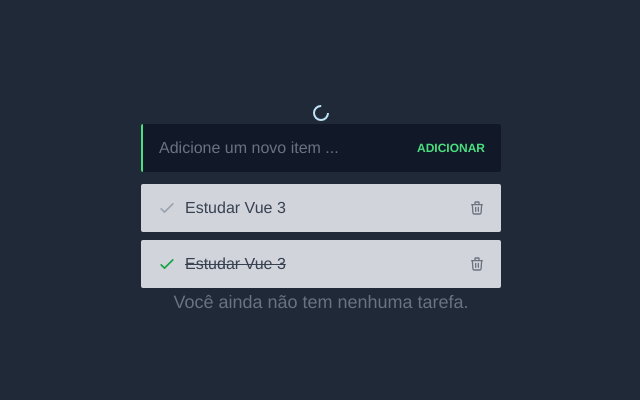
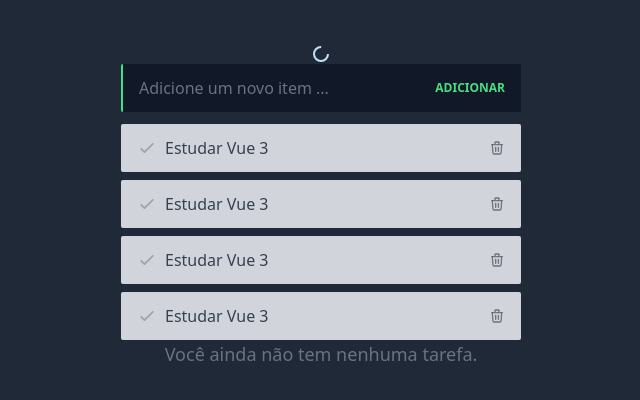
Before and after one commit to VictorDevRocha/Todo-List-Vue, a Vue app: page / in a window 1280 px wide. Shown: the top 400 px of the page, without its empty margins (319-959 px from the left). Built offline with nearby package versions, Linux system fonts and the light colour scheme.

Commit message:
Separação dos components do html, baixado a dependencia do Axios, Criado a API com json-server

```diff
--- a/package.json
+++ b/package.json
@@ -9,6 +9,7 @@
   },
   "dependencies": {
     "autoprefixer": "^10.4.11",
+    "axios": "^0.27.2",
     "core-js": "^3.8.3",
     "postcss": "^8.4.16",
     "tailwindcss": "^3.1.8",
--- a/src/App.vue
+++ b/src/App.vue
@@ -2,174 +2,25 @@
   <!-- Content -->
   <div class="px-3 py-10 md:px-10">
     <div class="w-full sm:w-1/2 lg:w-1/3 mx-auto">
-      <!-- Todo spinner -->
-      <div class="text-center">
-        <img
-          src="@/assets/img/spinner.svg"
-          alt=""
-          class="inline-block w-5 h-5"
-        />
-      </div>
-      <!--/ Todo spinner -->
+      <TodoSpinner />
 
-      <!-- Todo form -->
-      <form
-        class="flex items-center px-4 bg-gray-900 h-15 rounded-sm border-l-2 border-green-400 mb-3"
-      >
-        <input
-          placeholder="Adicione um novo item ..."
-          type="text"
-          class="bg-gray-900 placeholder-gray-500 text-gray-500 font-light focus:outline-none block w-full appearance-none leading-normal py-3 pr-3"
-        />
+      <TodoFormAdd />
 
-        <button
-          class="text-green-400 text-xs font-semibold focus:outline-none"
-          type="submit"
-        >
-          ADICIONAR
-        </button>
-      </form>
-      <!--/ Todo form -->
+      <TodoItems />
 
-      <!-- Todo items -->
-      <div class="space-y-2">
-        <div class="bg-gray-300 rounded-sm">
-          <div
-            class="flex items-center px-4 py-3 border-b border-gray-400 last:border-b-0"
-          >
-            <div class="flex items-center justify-center mr-2">
-              <button class="text-gray-400">
-                <svg
-                  class="w-5 h-5"
-                  fill="none"
-                  stroke="currentColor"
-                  viewBox="0 0 24 24"
-                  xmlns="http://www.w3.org/2000/svg"
-                >
-                  <path
-                    stroke-linecap="round"
-                    stroke-linejoin="round"
-                    stroke-width="2"
-                    d="M5 13l4 4L19 7"
-                  ></path>
-                </svg>
-              </button>
-            </div>
-
-            <div class="w-full">
-              <input
-                type="text"
-                placeholder="Digite a sua tarefa"
-                value="Estudar Vue 3"
-                class="bg-gray-300 placeholder-gray-500 text-gray-700 font-light focus:outline-none block w-full appearance-none leading-normal mr-3"
-              />
-            </div>
-
-            <div class="ml-auto flex items-center justify-center">
-              <button class="focus:outline-none">
-                <svg
-                  class="ml-3 h-4 w-4 text-gray-500"
-                  viewBox="0 0 24 24"
-                  fill="none"
-                  stroke="currentColor"
-                  xmlns="http://www.w3.org/2000/svg"
-                >
-                  <path
-                    d="M19 7L18.1327 19.1425C18.0579
-20.1891 17.187 21 16.1378 21H7.86224C6.81296 21 5.94208 20.1891 5.86732
-19.1425L5 7M10 11V17M14 11V17M15 7V4C15 3.44772 14.5523 3 14 3H10C9.44772
-3 9 3.44772 9 4V7M4 7H20"
-                    stroke-width="2"
-                    stroke-linecap="round"
-                    stroke-linejoin="round"
-                  />
-                </svg>
-              </button>
-            </div>
-          </div>
-        </div>
-
-        <div class="bg-gray-300 rounded-sm">
-          <div
-            class="flex items-center px-4 py-3 border-b border-gray-400 last:border-b-0"
-          >
-            <div class="flex items-center justify-center mr-2">
-              <button class="text-green-600">
-                <svg
-                  class="w-5 h-5"
-                  fill="none"
-                  stroke="currentColor"
-                  viewBox="0 0 24 24"
-                  xmlns="http://www.w3.org/2000/svg"
-                >
-                  <path
-                    stroke-linecap="round"
-                    stroke-linejoin="round"
-                    stroke-width="2"
-                    d="M5 13l4 4L19 7"
-                  ></path>
-                </svg>
-              </button>
-            </div>
-
-            <div class="w-full">
-              <input
-                type="text"
-                placeholder="Digite a sua tarefa"
-                value="Estudar Vue 3"
-                readonly
-                class="line-through bg-gray-300 placeholder-gray-500 text-gray-700 font-light focus:outline-none block w-full appearance-none leading-normal mr-3"
-              />
-            </div>
-
-            <div class="ml-auto flex items-center justify-center">
-              <button class="focus:outline-none">
-                <svg
-                  class="ml-3 h-4 w-4 text-gray-500"
-                  viewBox="0 0 24 24"
-                  fill="none"
-                  stroke="currentColor"
-                  xmlns="http://www.w3.org/2000/svg"
-                >
-                  <path
-                    d="M19 7L18.1327 19.1425C18.0579
-20.1891 17.187 21 16.1378 21H7.86224C6.81296 21 5.94208 20.1891 5.86732
-19.1425L5 7M10 11V17M14 11V17M15 7V4C15 3.44772 14.5523 3 14 3H10C9.44772
-3 9 3.44772 9 4V7M4 7H20"
-                    stroke-width="2"
-                    stroke-linecap="round"
-                    stroke-linejoin="round"
-                  />
-                </svg>
-              </button>
-            </div>
-          </div>
-        </div>
-      </div>
-      <!--/ Todo items -->
-
-      <!-- Todo empty -->
-      <div class="text-center text-lg text-gray-500">
-        Você ainda não tem nenhuma tarefa.
-      </div>
-      <!--/ Todo empty -->
+      <TodoEmpty />
     </div>
   </div>
   <!--/ Content -->
 </template>
 
 <script>
+import TodoSpinner from "./components/TodoSpinner.vue";
+import TodoFormAdd from "./components/TodoFormAdd.vue";
+import TodoItems from "./components/TodoItems.vue";
+import TodoEmpty from "./components/TodoEmpty.vue";
 export default {
   name: "App",
+  components: { TodoSpinner, TodoFormAdd, TodoItems, TodoEmpty },
 };
 </script>
-
-<style>
-#app {
-  font-family: Avenir, Helvetica, Arial, sans-serif;
-  -webkit-font-smoothing: antialiased;
-  -moz-osx-font-smoothing: grayscale;
-  color: #2c3e50;
-  margin: 60px;
-}
-</style>
--- a/src/components/HelloWorld.vue
+++ /dev/null
@@ -1,19 +0,0 @@
-<template>
-  <div class="hello">
-    <h1>Hello Wow</h1>
-  </div>
-</template>
-
-<script>
-export default {
-  name: 'HelloWorld',
-  props: {
-    msg: String
-  }
-}
-</script>
-
-<!-- Add "scoped" attribute to limit CSS to this component only -->
-<style scoped>
-
-</style>
--- /dev/null
+++ b/src/components/TodoEmpty.vue
@@ -0,0 +1,7 @@
+<template>
+  <!-- Todo empty -->
+  <div class="text-center text-lg text-gray-500">
+    Você ainda não tem nenhuma tarefa.
+  </div>
+  <!--/ Todo empty -->
+</template>
--- /dev/null
+++ b/src/components/TodoFormAdd.vue
@@ -0,0 +1,20 @@
+<template>
+  <!-- Todo form -->
+  <form
+    class="flex items-center px-4 bg-gray-900 h-15 rounded-sm border-l-2 border-green-400 mb-3"
+  >
+    <input
+      placeholder="Adicione um novo item ..."
+      type="text"
+      class="bg-gray-900 placeholder-gray-500 text-gray-500 font-light focus:outline-none block w-full appearance-none leading-normal py-3 pr-3"
+    />
+
+    <button
+      class="text-green-400 text-xs font-semibold focus:outline-none"
+      type="submit"
+    >
+      ADICIONAR
+    </button>
+  </form>
+  <!--/ Todo form -->
+</template>
--- /dev/null
+++ b/src/components/TodoItem.vue
@@ -0,0 +1,57 @@
+<template>
+  <div class="bg-gray-300 rounded-sm">
+    <div
+      class="flex items-center px-4 py-3 border-b border-gray-400 last:border-b-0"
+    >
+      <div class="flex items-center justify-center mr-2">
+        <button class="text-gray-400">
+          <svg
+            class="w-5 h-5"
+            fill="none"
+            stroke="currentColor"
+            viewBox="0 0 24 24"
+            xmlns="http://www.w3.org/2000/svg"
+          >
+            <path
+              stroke-linecap="round"
+              stroke-linejoin="round"
+              stroke-width="2"
+              d="M5 13l4 4L19 7"
+            ></path>
+          </svg>
+        </button>
+      </div>
+
+      <div class="w-full">
+        <input
+          type="text"
+          placeholder="Digite a sua tarefa"
+          value="Estudar Vue 3"
+          class="bg-gray-300 placeholder-gray-500 text-gray-700 font-light focus:outline-none block w-full appearance-none leading-normal mr-3"
+        />
+      </div>
+
+      <div class="ml-auto flex items-center justify-center">
+        <button class="focus:outline-none">
+          <svg
+            class="ml-3 h-4 w-4 text-gray-500"
+            viewBox="0 0 24 24"
+            fill="none"
+            stroke="currentColor"
+            xmlns="http://www.w3.org/2000/svg"
+          >
+            <path
+              d="M19 7L18.1327 19.1425C18.0579
+20.1891 17.187 21 16.1378 21H7.86224C6.81296 21 5.94208 20.1891 5.86732
+19.1425L5 7M10 11V17M14 11V17M15 7V4C15 3.44772 14.5523 3 14 3H10C9.44772
+3 9 3.44772 9 4V7M4 7H20"
+              stroke-width="2"
+              stroke-linecap="round"
+              stroke-linejoin="round"
+            />
+          </svg>
+        </button>
+      </div>
+    </div>
+  </div>
+</template>
--- /dev/null
+++ b/src/components/TodoItems.vue
@@ -0,0 +1,17 @@
+<template>
+  <!-- Todo items -->
+  <div class="space-y-2">
+    <TodoItem />
+    <TodoItem />
+    <TodoItem />
+    <TodoItem />
+  </div>
+  <!--/ Todo items -->
+</template>
+
+<script>
+import TodoItem from "./TodoItem.vue";
+export default {
+  components: { TodoItem },
+};
+</script>
--- /dev/null
+++ b/src/components/TodoSpinner.vue
@@ -0,0 +1,7 @@
+<template>
+  <!-- Todo spinner -->
+  <div class="text-center">
+    <img src="@/assets/img/spinner.svg" alt="" class="inline-block w-5 h-5" />
+  </div>
+  <!--/ Todo spinner -->
+</template>
```
Also changed, not shown: 1 other file (tests, documents, lock files or other folders).
